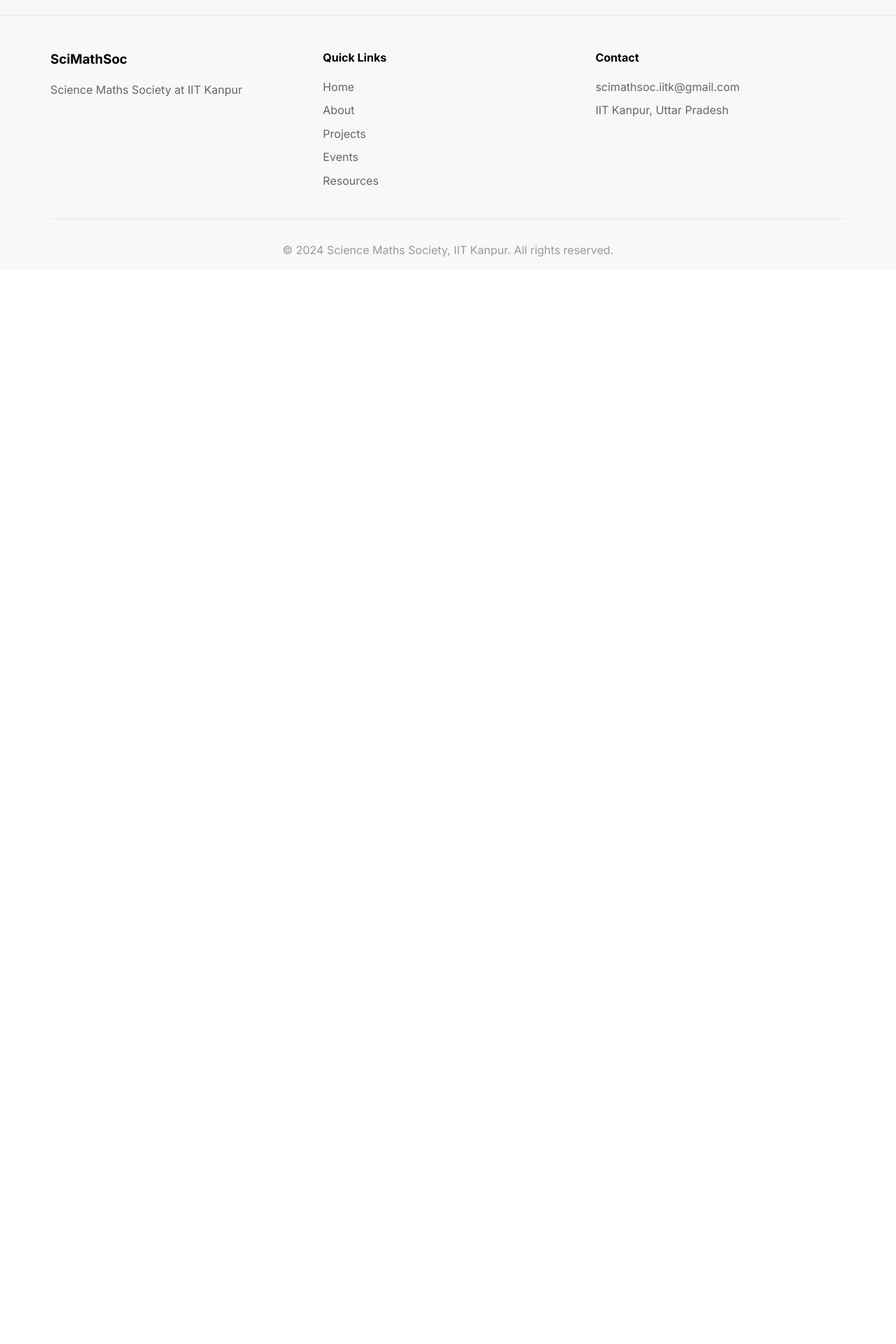
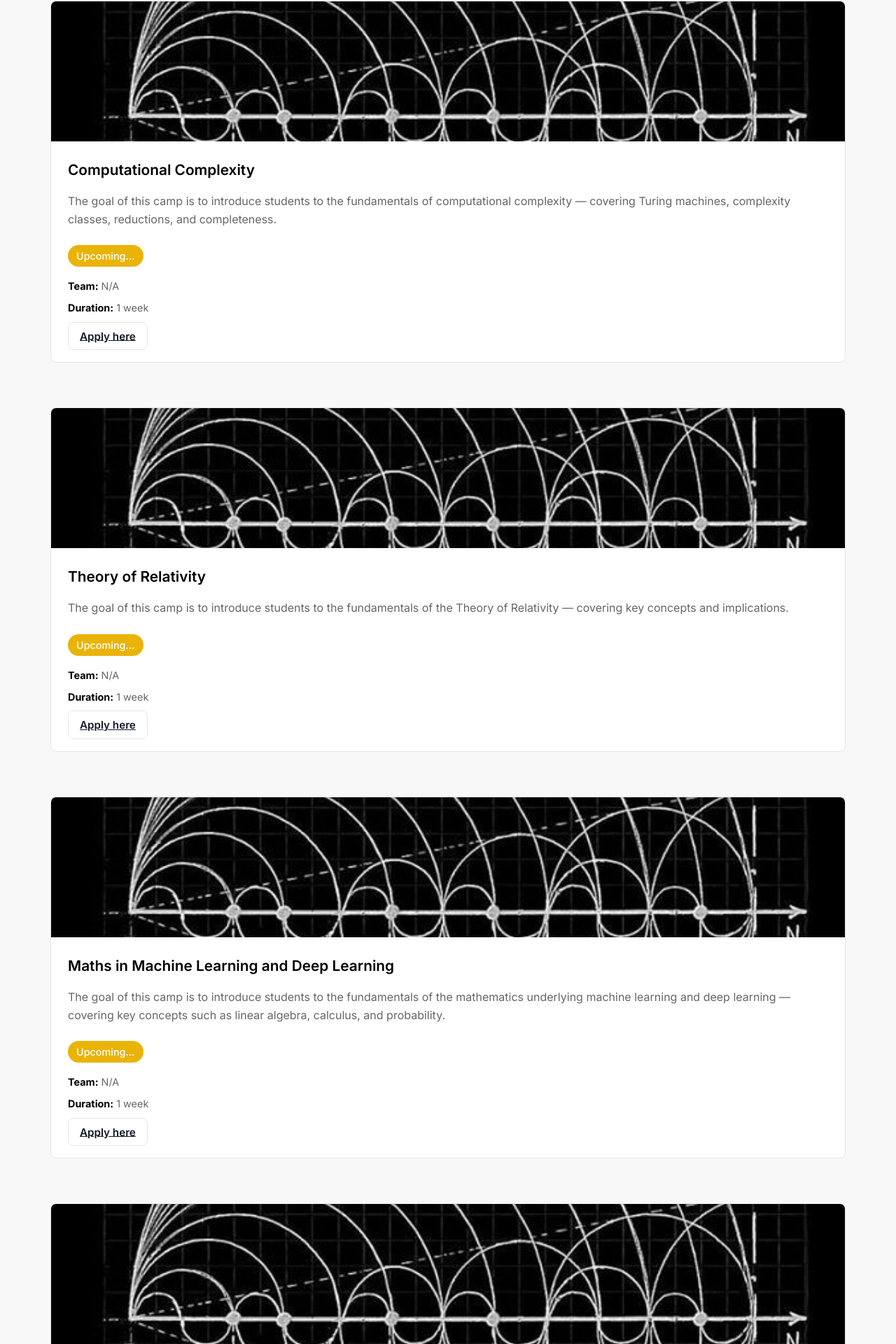
Before and after one commit to Singularityy0/scimathsoc, a React (Create React App) app: page /projects in a window 1280 px wide. Shown: the part 859-2779 px from the top of the page at 70% size. Before the commit the page ends 1245 px from the top, so only its background shows below. Built offline with nearby package versions, Linux system fonts and the light colour scheme.

Commit message:
added all projects

```diff
--- a/src/pages/Projects.js
+++ b/src/pages/Projects.js
@@ -59,6 +59,188 @@
 
 
         </motion.section>
+
+        <motion.section
+          className="projects-grid"
+          initial={{ opacity: 0, y: 30 }}
+          animate={{ opacity: 1, y: 0 }}
+          transition={{ duration: 0.6, delay: 0.2 }}
+        >
+          <div className="project-card">
+            <div className="project-image">
+              <img
+                src="/projectsimg/nt.jpg"
+                alt="Project visual"
+                className="project-img-tag"
+              />
+            </div>
+            <div className="project-content">
+              <h3>Computational Complexity</h3>
+              <p className="project-description">
+                The goal of this camp is to introduce students to the fundamentals of computational
+complexity — covering Turing machines, complexity classes, reductions, and completeness.
+              </p>
+              <div className="project-meta">
+                <span className="project-status upcoming ">Upcoming...</span>
+              </div>
+              <div className="project-team">
+                <p><strong>Team:</strong> N/A</p>
+                <p><strong>Duration:</strong> 1 week</p>
+              </div>
+              <div className="project-actions">
+                <a
+                  className="project-apply-btn"
+                  href="https://docs.google.com/forms/d/e/1FAIpQLSfbuSad4DpQHkpC5qdIKtoTJecatBW8-lmsU4ElYq80NMy0Xg/viewform?usp=dialog"
+                  target="_blank"
+                  rel="noopener noreferrer"
+                >
+                  Apply here
+                </a>
+              </div>
+            </div>
+          </div>
+
+
+        </motion.section>
+
+
+
+        <motion.section
+          className="projects-grid"
+          initial={{ opacity: 0, y: 30 }}
+          animate={{ opacity: 1, y: 0 }}
+          transition={{ duration: 0.6, delay: 0.2 }}
+        >
+          <div className="project-card">
+            <div className="project-image">
+              <img
+                src="/projectsimg/nt.jpg"
+                alt="Project visual"
+                className="project-img-tag"
+              />
+            </div>
+            <div className="project-content">
+              <h3>Theory of Relativity</h3>
+              <p className="project-description">
+                The goal of this camp is to introduce students to the fundamentals of the Theory of Relativity — covering key concepts and implications.
+              </p>
+              <div className="project-meta">
+                <span className="project-status upcoming ">Upcoming...</span>
+              </div>
+              <div className="project-team">
+                <p><strong>Team:</strong> N/A</p>
+                <p><strong>Duration:</strong> 1 week</p>
+              </div>
+              <div className="project-actions">
+                <a
+                  className="project-apply-btn"
+                  href="https://docs.google.com/forms/d/e/1FAIpQLSeeoJCY08ie5AmbSb2bejUNRQaY95Uw7yPyjYCSexnDRWv4og/viewform?usp=publish-editor"
+                  target="_blank"
+                  rel="noopener noreferrer"
+                >
+                  Apply here
+                </a>
+              </div>
+            </div>
+          </div>
+
+
+        </motion.section>
+
+
+
+
+
+        <motion.section
+          className="projects-grid"
+          initial={{ opacity: 0, y: 30 }}
+          animate={{ opacity: 1, y: 0 }}
+          transition={{ duration: 0.6, delay: 0.2 }}
+        >
+          <div className="project-card">
+            <div className="project-image">
+              <img
+                src="/projectsimg/nt.jpg"
+                alt="Project visual"
+                className="project-img-tag"
+              />
+            </div>
+            <div className="project-content">
+              <h3>Maths in Machine Learning and Deep Learning</h3>
+              <p className="project-description">
+                The goal of this camp is to introduce students to the fundamentals of the mathematics
+                underlying machine learning and deep learning — covering key concepts such as linear
+                algebra, calculus, and probability.
+              </p>
+              <div className="project-meta">
+                <span className="project-status upcoming ">Upcoming...</span>
+              </div>
+              <div className="project-team">
+                <p><strong>Team:</strong> N/A</p>
+                <p><strong>Duration:</strong> 1 week</p>
+              </div>
+              <div className="project-actions">
+                <a
+                  className="project-apply-btn"
+                  href="https://docs.google.com/forms/d/e/1FAIpQLSe7DnCsqO7gQxm0-z1lKcUEes7KC-grXJAIsbSDpm2PppGmmg/viewform"
+                  target="_blank"
+                  rel="noopener noreferrer"
+                >
+                  Apply here
+                </a>
+              </div>
+            </div>
+          </div>
+
+
+        </motion.section>
+
+
+
+        <motion.section
+          className="projects-grid"
+          initial={{ opacity: 0, y: 30 }}
+          animate={{ opacity: 1, y: 0 }}
+          transition={{ duration: 0.6, delay: 0.2 }}
+        >
+          <div className="project-card">
+            <div className="project-image">
+              <img
+                src="/projectsimg/nt.jpg"
+                alt="Project visual"
+                className="project-img-tag"
+              />
+            </div>
+            <div className="project-content">
+              <h3>Quantum Computing</h3>
+              <p className="project-description">
+                The goal of this camp is to introduce students to the fundamentals of quantum computing,
+                covering key concepts such as qubits, superposition, entanglement, and quantum gates.
+              </p>
+              <div className="project-meta">
+                <span className="project-status upcoming ">Upcoming...</span>
+              </div>
+              <div className="project-team">
+                <p><strong>Team:</strong> N/A</p>
+                <p><strong>Duration:</strong> 1 week</p>
+              </div>
+              <div className="project-actions">
+                <a
+                  className="project-apply-btn"
+                  href="https://docs.google.com/forms/d/e/1FAIpQLSeVcmbpGTJY_01tulnOroLFo3AWtfn7gZxc8PNaRPJyGHpaiw/viewform"
+                  target="_blank"
+                  rel="noopener noreferrer"
+                >
+                  Apply here
+                </a>
+              </div>
+            </div>
+          </div>
+
+
+        </motion.section>
+
+
       </div>
     </div>
   );
```
